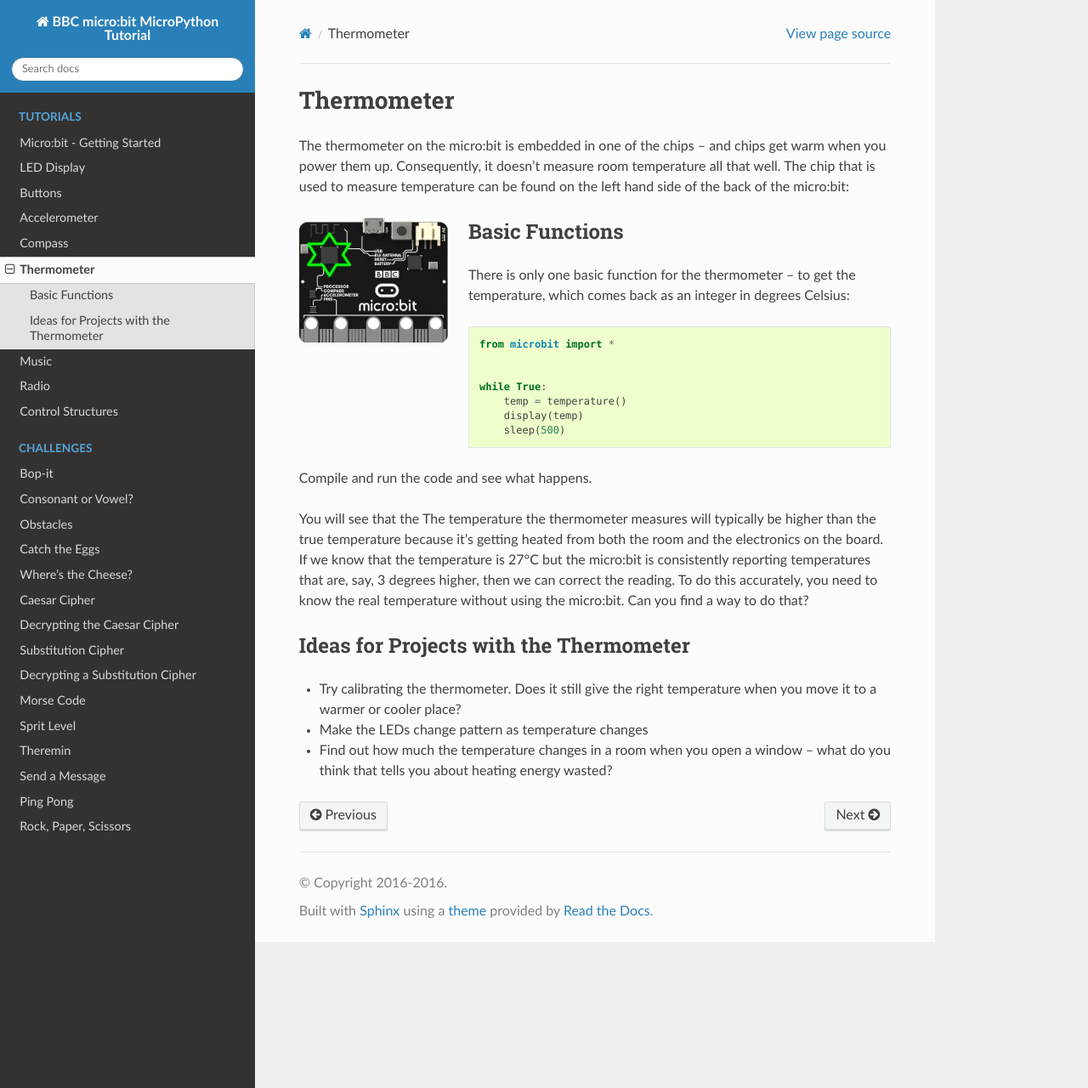
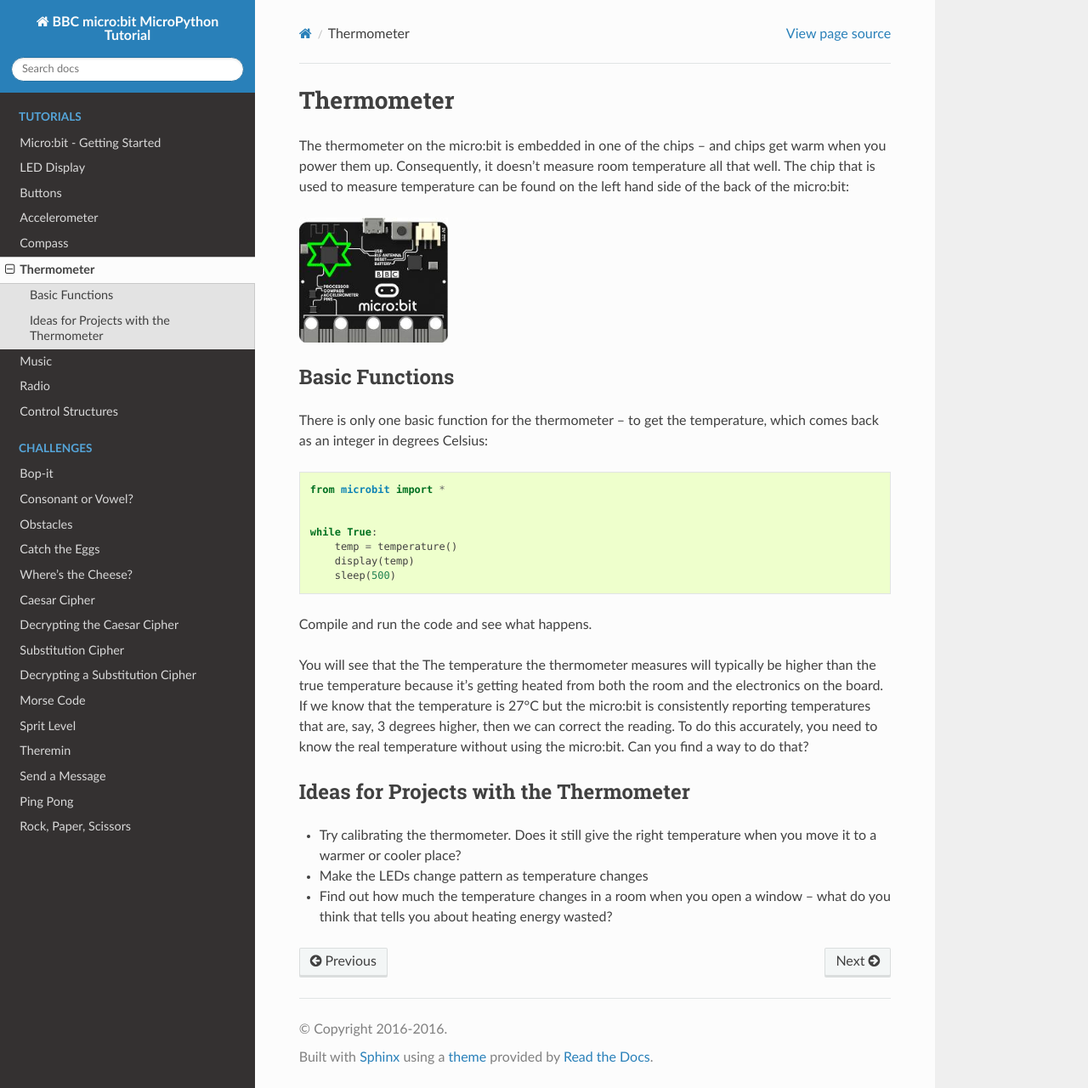
Before and after one commit to rharbird/microbit-challenges, a Sphinx documentation site: the page built from docs/source/tutorials/thermometer.rst, in a window 1280 px wide and 1280 px high. Shown: the whole window at 85% size. Built offline with Sphinx 7.4.7 and the Read the Docs theme 2.0.0, drawn with Linux system fonts in a browser that asks for light colours; pages that are not in the unit, such as notebooks, are missing from menus.

Commit message:
change image alignment

```diff
--- a/docs/source/tutorials/accelerometer.rst
+++ b/docs/source/tutorials/accelerometer.rst
@@ -6,7 +6,6 @@ The accelerometer can measure accelerations of between +2g to -2g.
 
 .. image:: accelerometer.jpg
    :scale: 80 %
-   :align: left
 
 The micro:bit measures movement along
 three axes:
--- a/docs/source/tutorials/compass.rst
+++ b/docs/source/tutorials/compass.rst
@@ -10,7 +10,6 @@ through which a current is running.
 
 .. image:: compass.jpg
    :scale: 80 %
-   :align: left
 
 The interpretation of magnetic
 field strength is not easy. The driver for the magnetometer returns
--- a/docs/source/tutorials/radio.rst
+++ b/docs/source/tutorials/radio.rst
@@ -6,7 +6,6 @@ messages.
 
 .. image:: radio.jpg
    :scale: 80 %
-   :align: left
 
 
 Basic Functions
--- a/docs/source/tutorials/thermometer.rst
+++ b/docs/source/tutorials/thermometer.rst
@@ -7,7 +7,7 @@ The thermometer on the micro:bit is embedded in one of the chips – and chips g
 
 .. image:: thermometer.jpg
    :scale: 80 %
-   :align: left
+
 
 Basic Functions
 ================
```
Also changed, not shown: docs/source/tutorials/music.rst (+6 -5 lines), docs/source/tutorials/Control Structures Icons.jpg (added), docs/source/tutorials/microbit_buzzer_speaker.jpg (added).
